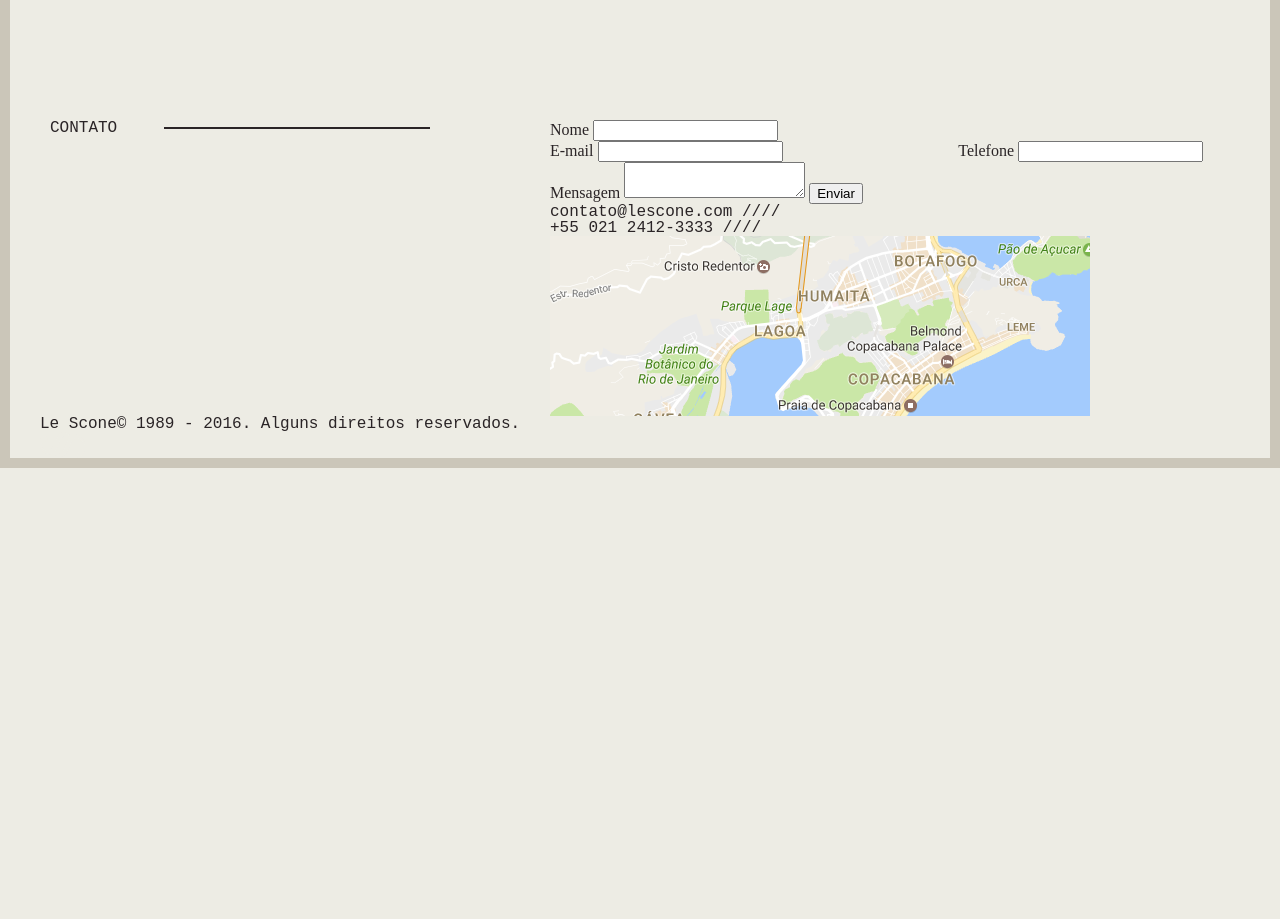
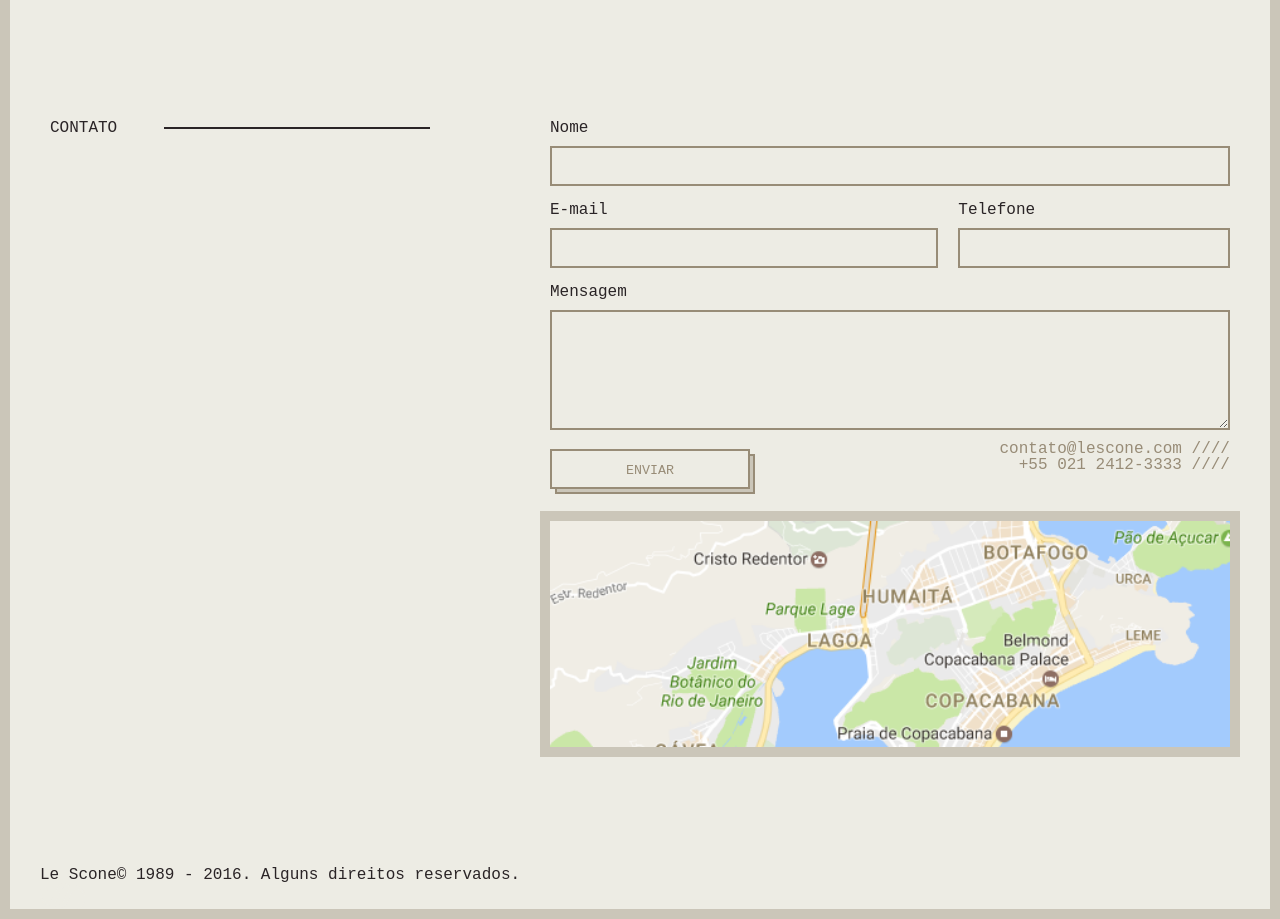
Before and after one commit to bagrielz/lescone-project, a plain HTML site: page index.html in a window 1280 px wide. Shown: the part 1620-2539 px from the top of the page. Before the commit the page ends 2088 px from the top, so only its background shows below. Drawn offline with Linux system fonts and the light colour scheme; a web font is replaced by a local one.

Commit message:
Adicionado os estilos da seção de contato.

```diff
--- /dev/null
+++ b/scss/_contact.scss
@@ -0,0 +1,84 @@
+.contact {
+  margin-top: 120px;
+  margin-bottom: 120px;
+  @include device(small) {
+    margin-top: 60px;
+    margin-bottom: 60px;
+  }
+}
+
+.contact form {
+  @include device(small) {
+    margin-top: 40px;
+  }
+  label {
+    @include type-1(18);
+    display: block;
+    margin-bottom: 0.625rem;
+  }
+  input,
+  textarea {
+    @include type-1(18);
+    color: $neutral;
+    width: 100%;
+
+    padding: 0 5px;
+    height: 40px;
+    border: 2px solid $background-3;
+
+    background: transparent;
+    margin-bottom: 1rem;
+    &:hover,
+    &:focus {
+      outline: none;
+      border-color: $background-2;
+    }
+  }
+  textarea {
+    height: 120px;
+  }
+}
+
+.button {
+  @include type-1(18);
+  color: $background-3;
+  text-transform: uppercase;
+  cursor: pointer;
+
+  border: 2px solid $background-3;
+  background: transparent;
+  display: block;
+  width: 200px;
+  height: 40px;
+  padding-top: 5px;
+
+  @include box-shadow(5px 5px 0 -2px $background-2, 5px 5px 0 0 $background-3);
+  transition: 0.3s;
+  &:hover {
+    @include box-shadow(
+      3px 3px 0 -2px $background-2,
+      3px 3px 0 0 $background-3
+    );
+  }
+}
+
+.contact-info {
+  display: inline-block;
+  color: $background-3;
+  margin-top: 2rem;
+  margin-bottom: 3rem;
+  @include device(large) {
+    float: right;
+    text-align: right;
+    margin-top: -3rem;
+  }
+}
+
+.contact-map {
+  display: block;
+  @include box-shadow(0 0 0 10px $background-2);
+  clear: both;
+  img {
+    width: 100%;
+  }
+}
--- a/scss/_variables-and-mixins.scss
+++ b/scss/_variables-and-mixins.scss
@@ -31,3 +31,10 @@ $font-2: "Aref Ruqaa", serif;
     line-height: rem(30, 24);
   }
 }
+
+// Mixin de sombra
+@mixin box-shadow($shadow...) {
+  -webkit-box-shadow: $shadow;
+  -moz-box-shadow: $shadow;
+  box-shadow: $shadow;
+}
--- a/scss/style.scss
+++ b/scss/style.scss
@@ -7,3 +7,4 @@
 // Seções
 @import "intro";
 @import "menu";
+@import "contact";
```
Also changed, not shown: css/style.css.
